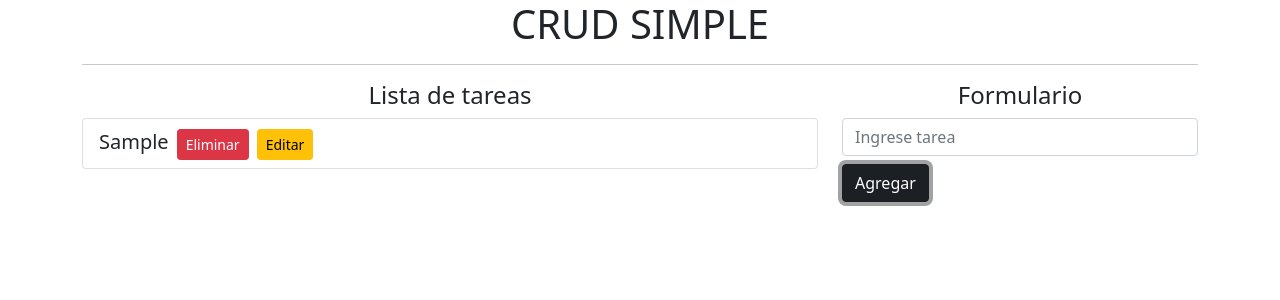
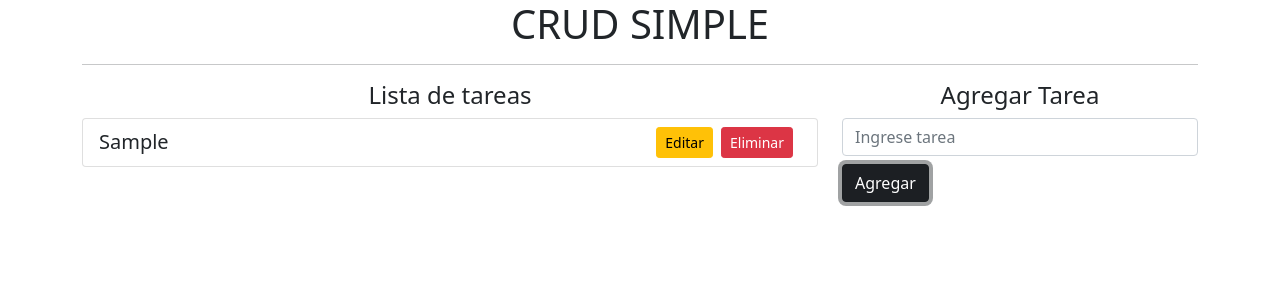
Before and after one commit to jcanelonmobdev/prueba-crud, a React (Create React App) app in the folder crud-simple/: page / in a window 1280 px wide. Both pictures are taken after typing "Sample" into the empty fields and a click on the button "Agregar". Shown: the top 300 px of the page. Built offline with nearby package versions, Linux system fonts and the light colour scheme.

Commit message:
Editar tarea

```diff
--- a/crud-simple/src/App.jsx
+++ b/crud-simple/src/App.jsx
@@ -4,6 +4,7 @@ import shortid from "shortid";
 function App() {
   const [tarea, setTarea] = React.useState('')
   const [tareas, setTareas] = React.useState([])
+  const [modoEdicion, setModoEdicion] = React.useState(false)
 
 
   const agregarTarea = e => {
@@ -26,6 +27,12 @@ function App() {
     setTareas(arrayFiltered)
   }
 
+  const editar = item => {
+    console.log(item)
+    setModoEdicion(true)
+    setTarea(item.nombreTarea)
+  }
+
   return (
     <div className="container">
       <h1 className='text-center'>CRUD SIMPLE</h1>
@@ -39,16 +46,18 @@ function App() {
                 <li className="list-group-item" key={item.id}>
                   <span className="lead">{item.nombreTarea}</span>
                   <button
-                    className="btn btn-danger btn-sm float-right mx-2"
+                    className="btn btn-danger btn-sm float-end mx-2"
                     onClick={() => eliminarTarea(item.id)}
                   >
                     Eliminar
                   </button>
-
                   <button
-                    className="btn btn-warning btn-sm float-right">
+                    className="btn btn-warning btn-sm float-end"
+                    onClick={() => editar(item)}
+                  >
                     Editar
                   </button>
+
                 </li>
               ))
             }
@@ -57,7 +66,12 @@ function App() {
           </ul>
         </div>
         <div className="col-4">
-          <h4 className="text-center">Formulario</h4>
+          <h4 className="text-center">
+            {
+              modoEdicion ? 'Editar Tarea' : 'Agregar Tarea'
+            }
+
+          </h4>
           <form onSubmit={agregarTarea}>
             <input
               type="text"
@@ -66,7 +80,12 @@ function App() {
               onChange={e => setTarea(e.target.value)}
               value={tarea}
             />
-            <button className="btn btn-dark btn-block" type="submit">Agregar</button>
+
+            {
+              modoEdicion ? (
+                <button className="btn btn-dark btn-block" type="submit">Editar</button>
+              ) : (<button className="btn btn-dark btn-block" type="submit">Agregar</button>)
+            }
           </form>
         </div>
       </div>
```
